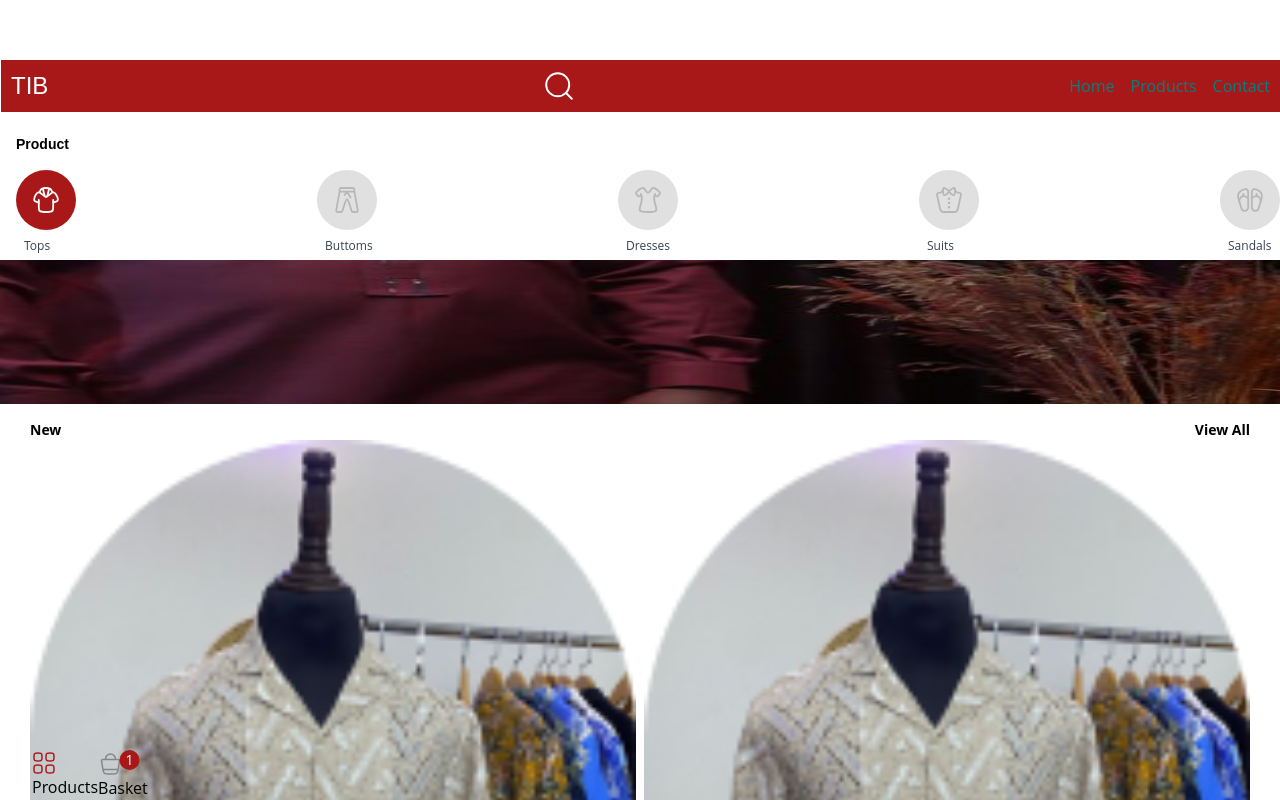
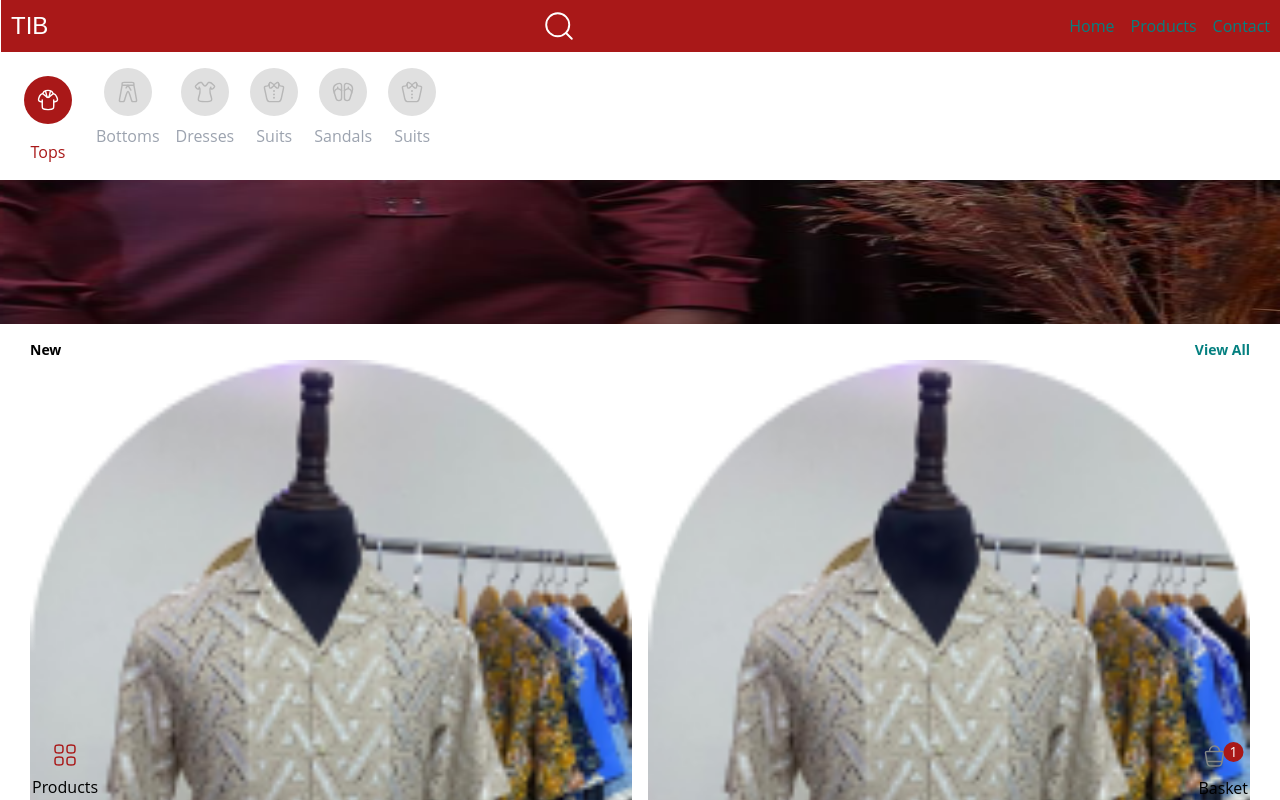
Before and after one commit to mento-mume/tib_updated, a React (Vite) app: page / in a window 1280 px wide. Shown: the top 800 px of the page. Built offline with nearby package versions, Linux system fonts and the light colour scheme.

Commit message:
homepage left with drop shadow/main

```diff
--- a/src/components/Footer.jsx
+++ b/src/components/Footer.jsx
@@ -2,14 +2,26 @@ import menu from "../assets/menu-square.svg";
 import basket from "../assets/basket.svg";
 const Footer = () => {
   return (
-    <div className="flex w-full pt-2 px-8 h-18 gap-[72px]">
-      <div className="flex flex-row justify-between items-center">
-        <div>
-          <img src={menu} alt="menuicon"></img>
+    // <div className="flex w-full pt-2 px-8 h-[72px]">
+    //   <div className="flex flex-row justify-between items-center w-full">
+    //     <div className="items-center">
+    //       <img src={menu} alt="menuicon"></img>
+    //       <p>Products</p>
+    //     </div>
+    //     <div>
+    //       <img src={basket} alt="basketIcon"></img>
+    //       <p className="items-center">Basket</p>
+    //     </div>
+    //   </div>
+    // </div>
+    <div className="w-full pt-2 px-8 h-18">
+      <div className="flex flex-row justify-between items-center w-full">
+        <div className="flex flex-col items-center justify-center gap-2">
+          <img src={menu} alt="menuicon" />
           <p>Products</p>
         </div>
-        <div>
-          <img src={basket} alt="basketIcon"></img>
+        <div className="flex flex-col items-center justify-center gap-2">
+          <img src={basket} alt="basketIcon" />
           <p>Basket</p>
         </div>
       </div>
--- a/src/components/Header.jsx
+++ b/src/components/Header.jsx
@@ -6,7 +6,7 @@ function Header() {
   const [isOpen, setIsOpen] = useState(false);
 
   return (
-    <header className="bg-primary text-white mt-[60px] p-2.5 ml-px gap-2.5">
+    <header className="bg-primary text-white  p-2.5 ml-px gap-2.5">
       <div className="container mx-auto flex justify-between items-center  ">
         <div className="block md:hidden">
           <button
--- a/src/components/ProductCard.jsx
+++ b/src/components/ProductCard.jsx
@@ -2,26 +2,23 @@ import PropTypes from "prop-types";
 import AddButton from "./AddButton.jsx";
 const ProductCard = ({ imageUrl, name, amount }) => {
   return (
-    <div className="w-full h-[292px] ">
+    <div className="flex flex-col gap-2 w-full ">
       <img
         src={imageUrl}
         alt={name}
         className="w-full h-[212]px object-cover rounded-t"
       />
-      <div className="p-4">
+      <div className="flex flex-col bg-[#F6F6F6]  p-2 drop-shadow-[0px_4px_4px_0px_rgba(203, 203, 203, 0.3)] ">
         <p className="text-[10px] font-normal ">
-          Styled by <span className="text-sm">TIB</span>
+          Styled by <span className="text-sm text-primary">TIB</span>
         </p>
         <h3 className="text-sm font-semibold mb-2">{name}</h3>
 
         <div className="flex flex-row justify-between items-center">
-          <p className="text--700 text-sm mb-4 text-secondary font-bold font-sans pt-[12px]">
+          <p className="text--700 text-sm text-secondary font-bold font-sans pt-[12px]">
             ${amount}
           </p>
           <AddButton />
-          {/* <button className=" rounded-[7px] h-[24px] w-[60px] px-[12px] py-[6px] border-[1.5px]  border-[#A91818] text-opacity-50 text-center text-[#A91818]">
-            Add
-          </button> */}
         </div>
       </div>
     </div>
--- a/src/components/ProductCarousel.jsx
+++ b/src/components/ProductCarousel.jsx
@@ -1,44 +1,50 @@
-import Card from "./Card";
 import image1 from "../assets/tops.svg";
 import image2 from "../assets/buttoms.svg";
 import image3 from "../assets/dresses.svg";
 import image4 from "../assets/suits.svg";
 import image5 from "../assets/sandals.svg";
 
-const ProductCarousel = () => {
-  const cards = [
-    {
-      imageUrl: image1,
-      text: "Tops",
-    },
-    {
-      imageUrl: image2,
-      text: "Buttoms",
-    },
-    {
-      imageUrl: image3,
-      text: "Dresses",
-    },
-    {
-      imageUrl: image4,
-      text: "Suits",
-    },
-    {
-      imageUrl: image5,
-      text: "Sandals",
-    },
-  ];
+import { useState } from "react";
+const categories = [
+  { name: "Tops", icon: image1 },
+  { name: "Bottoms", icon: image2 },
+  { name: "Dresses", icon: image3 },
+  { name: "Suits", icon: image4 },
+  { name: "Sandals", icon: image5 },
+  { name: "Suits", icon: image4 },
+];
+
+function ProductCarousel() {
+  const [activeIndex, setActiveIndex] = useState(0);
 
   return (
-    <div className="mt-[22px] ml-4 mb-4">
-      <div className="font-heading text-sm font-bold mb-4">Product</div>
-      <div className="flex flex-row justify-between">
-        {cards.map((card, index) => (
-          <Card key={index} imageUrl={card.imageUrl} text={card.text} />
+    <div className="overflow-x-auto">
+      <div className="flex space-x-4 p-4">
+        {categories.map((category, index) => (
+          <div
+            key={index}
+            className={`flex flex-col items-center cursor-pointer ${
+              activeIndex === index ? "text-primary" : "text-gray-400"
+            }`}
+            onClick={() => setActiveIndex(index)}
+          >
+            <div
+              className={`text-3xl ${
+                activeIndex === index ? "rounded-full p-2" : ""
+              }`}
+            >
+              <img
+                src={category.icon}
+                alt={category.name}
+                className="w-12 h-12"
+              />
+            </div>
+            <span className="mt-2">{category.name}</span>
+          </div>
         ))}
       </div>
     </div>
   );
-};
+}
 
 export default ProductCarousel;
--- a/src/components/Products.jsx
+++ b/src/components/Products.jsx
@@ -14,13 +14,13 @@ const Products = () => {
     },
   ];
   return (
-    <div className="mx-[30px]  ">
+    <div className="mx-[30px]  h-[317px] ">
       <div className="flex flex-row justify-between">
         <p className=" text-sm font-bold">New</p>
-        <p className=" text-sm font-bold"> View All</p>
+        <p className=" text-sm font-bold text-secondary"> View All</p>
       </div>
 
-      <div className="flex flex-row w-full h-full gap-y-2 gap-x-2 ">
+      <div className="flex flex-row w-full h-full gap-x-4 ">
         {products.map((product, index) => (
           <ProductCard
             key={index}
```
